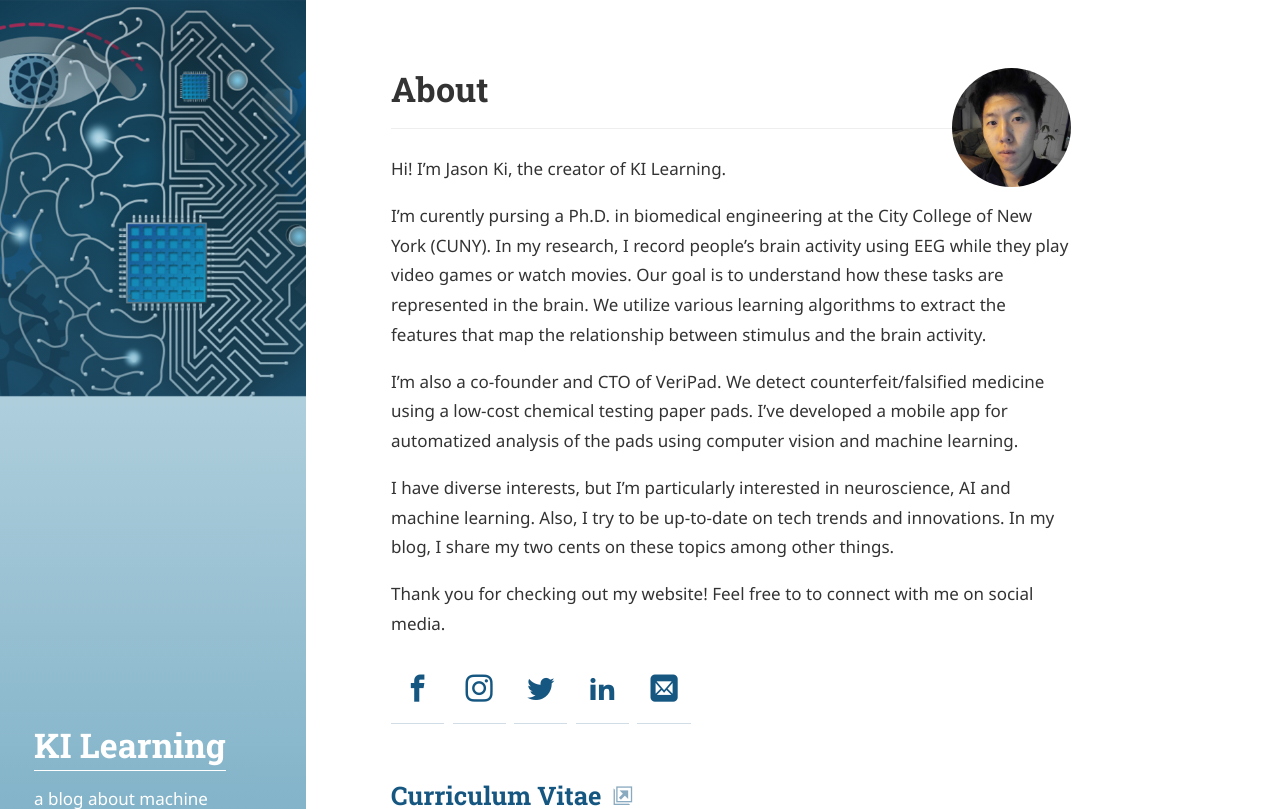
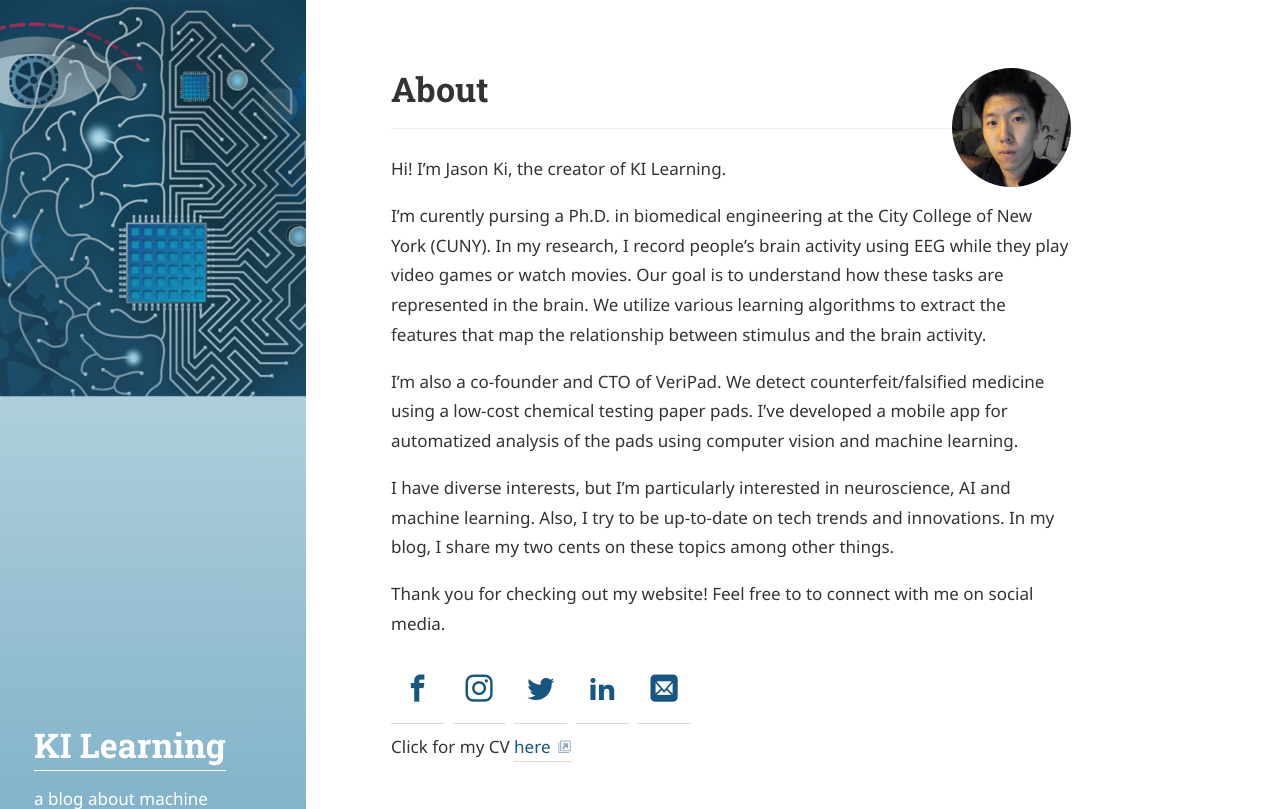
Before and after one commit to JasonJKi/jasonjki.github.io, a Jekyll site: the page built from about.md, in a window 1280 px wide and 1187 px high, cut to the strip 0-809 px from the top of the window. Built offline with Jekyll 4.4.1, drawn with Linux system fonts in a browser that asks for light colours; some web fonts are replaced.

Commit message:
Update about.md

```diff
--- a/about.md
+++ b/about.md
@@ -5,4 +5,5 @@
 order: 1
 ---
 
-## [Curriculum Vitae](https://drive.google.com/file/d/0Bxy3tubr3wcsdlBMVFFPR0l4X1ZteXFLYlk1eFJtdHJVV0JV/view?usp=sharing)
+
+Click for my CV [here](https://drive.google.com/file/d/0Bxy3tubr3wcsdlBMVFFPR0l4X1ZteXFLYlk1eFJtdHJVV0JV/view?usp=sharing)
```
